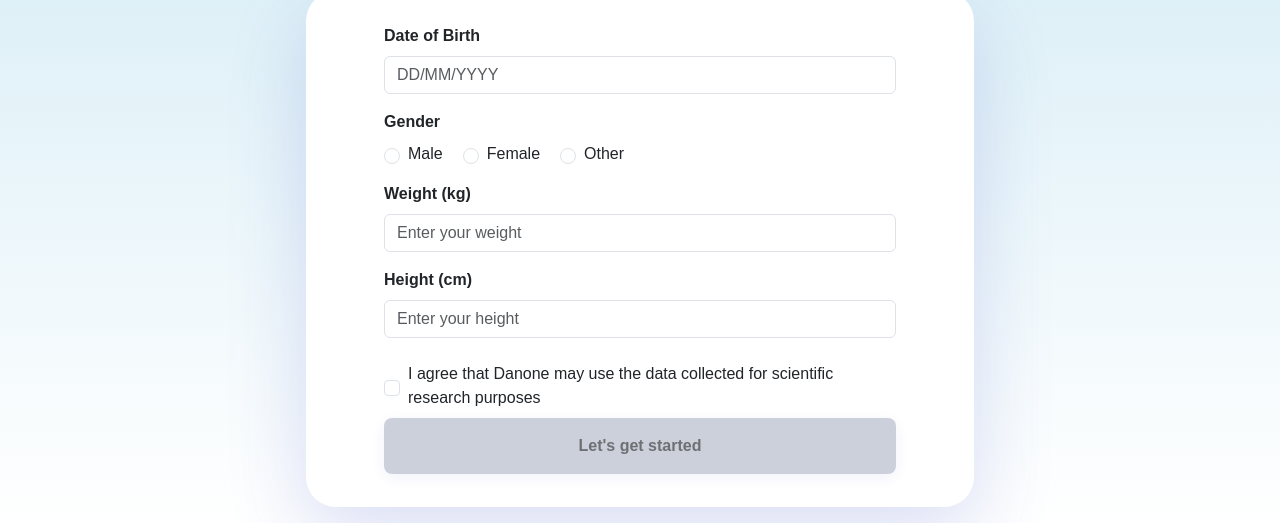
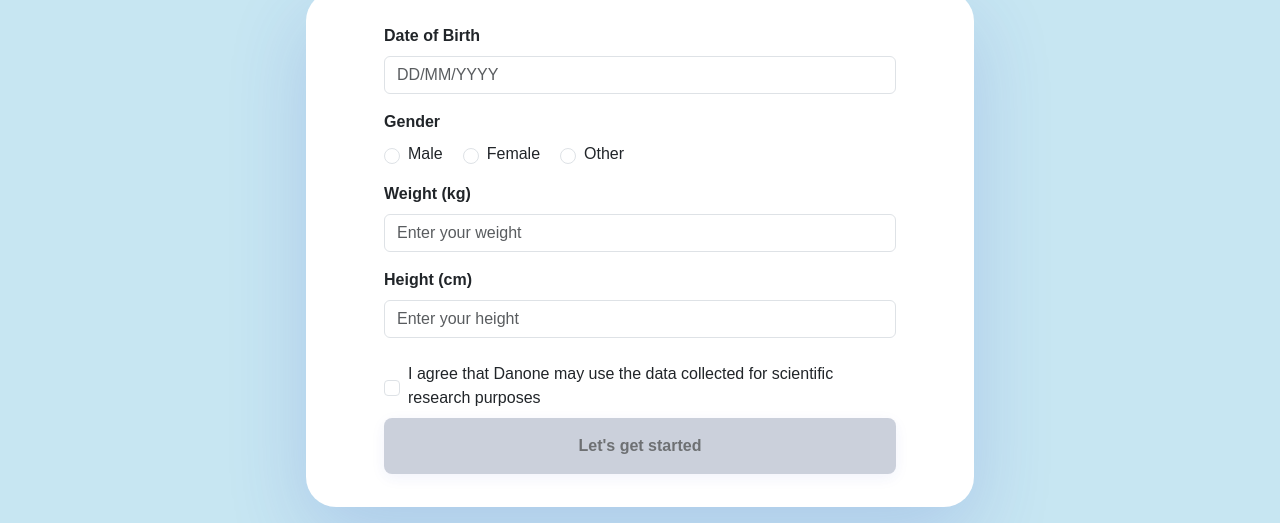
Before and after one commit to wesley-teo-danone/sit-stand-demo, a website: page index.html in a window 1280 px wide. Shown: the part 377-900 px from the top of the page. Drawn offline with nearby package versions, Linux system fonts and the light colour scheme; a web font is replaced by a local one.

Commit message:
change background from gradient to solid

```diff
--- a/styles.css
+++ b/styles.css
@@ -1,6 +1,6 @@
 html,
 body {
-  background: linear-gradient(#c7e6f2, #ffffff);
+  background: #c7e6f2;
   margin: 0;
   font-family: 'Rethink sans', sans-serif;
 }
```
